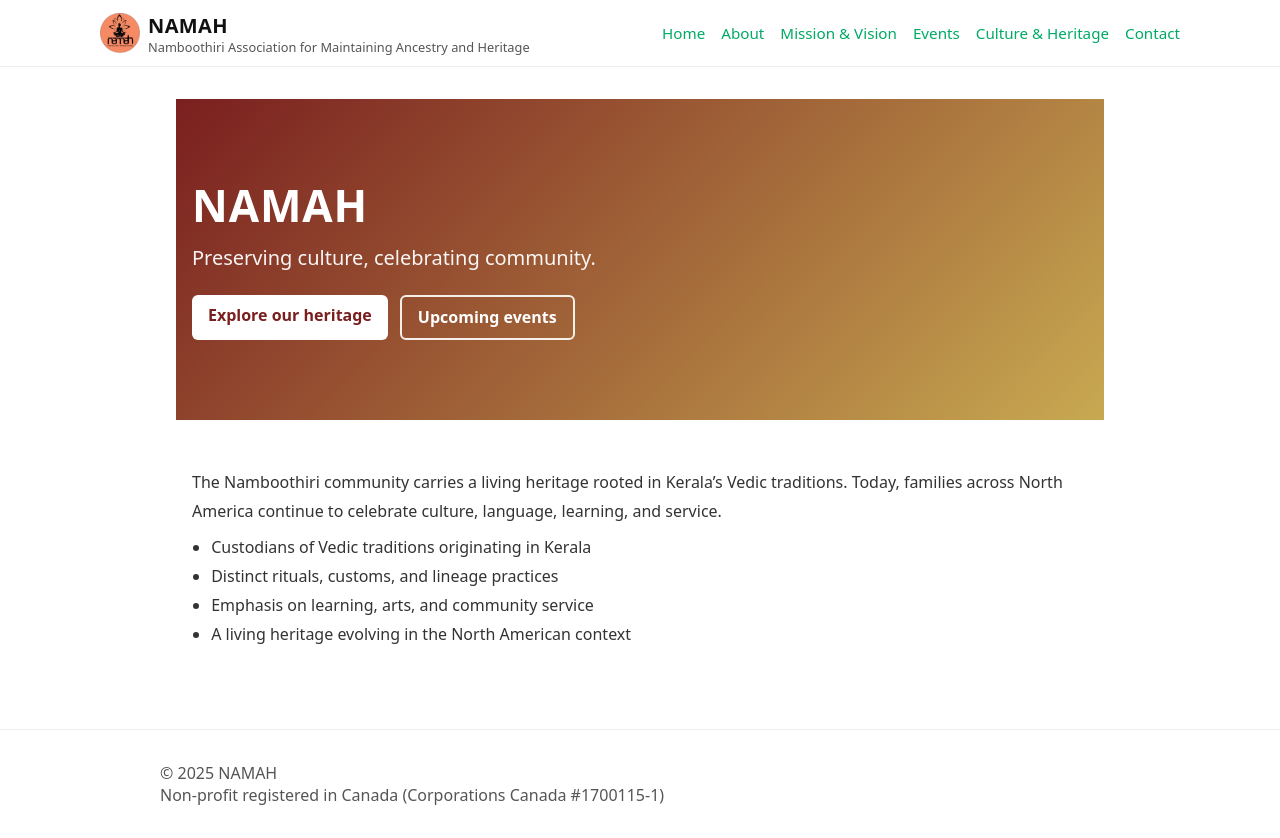
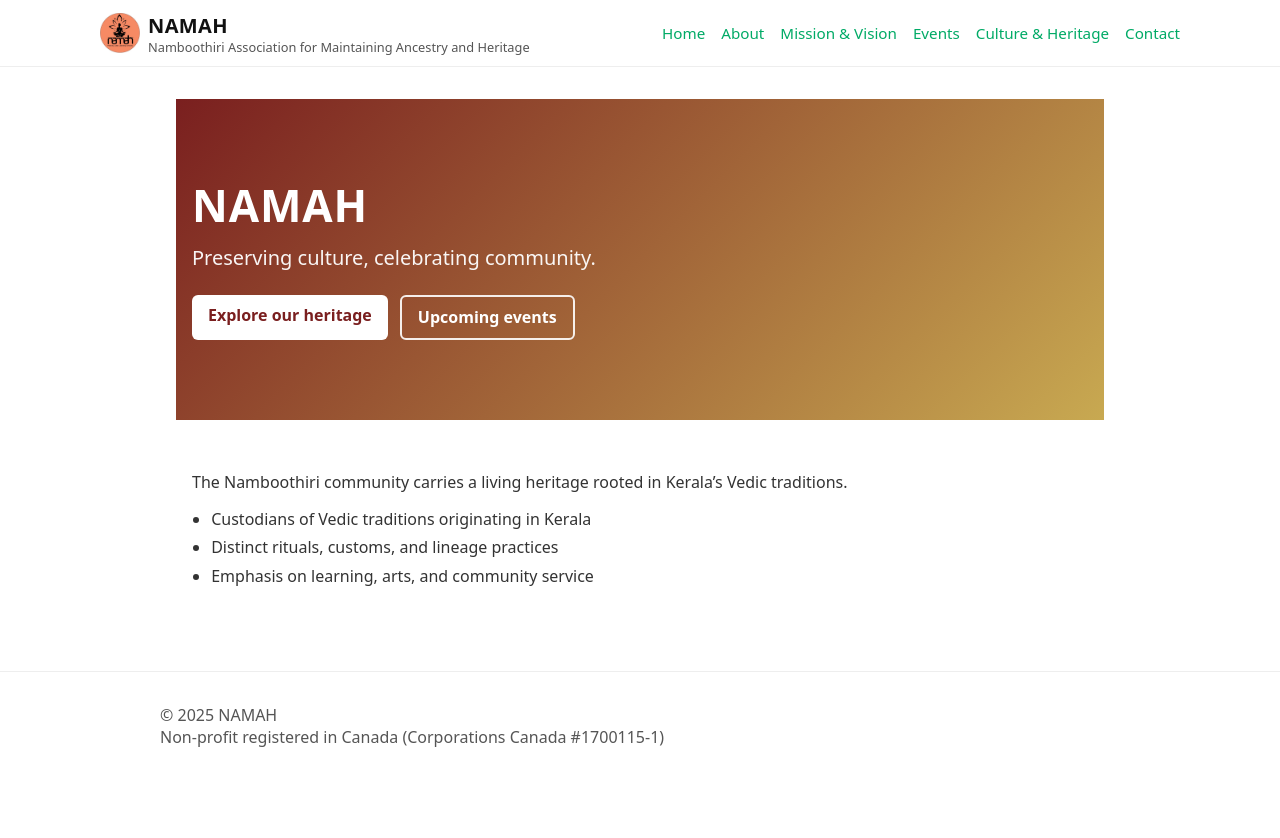
Before and after one commit to dotingalaxy/namah, a Next.js app in the folder web/: page / in a window 1280 px wide. After the commit the page ends 800 px from the top, so only its background shows below. Built offline with nearby package versions, Linux system fonts and the light colour scheme.

Commit message:
content(home): remove NA families sentence and last bullet

```diff
--- a/web/app/page.js
+++ b/web/app/page.js
@@ -57,13 +57,12 @@ export default function HomePage() {
 
             <p style={{ lineHeight: 1.8, color: '#333', margin: '0 0 0.5rem' }}>
               The Namboothiri community carries a living heritage rooted in Kerala’s Vedic traditions.
-              Today, families across North America continue to celebrate culture, language, learning, and service.
             </p>
             <ul style={{ lineHeight: 1.8, color: '#333', paddingLeft: '1.2rem', margin: 0 }}>
               <li>Custodians of Vedic traditions originating in Kerala</li>
               <li>Distinct rituals, customs, and lineage practices</li>
               <li>Emphasis on learning, arts, and community service</li>
-              <li>A living heritage evolving in the North American context</li>
+
             </ul>
           </div>
 
```
